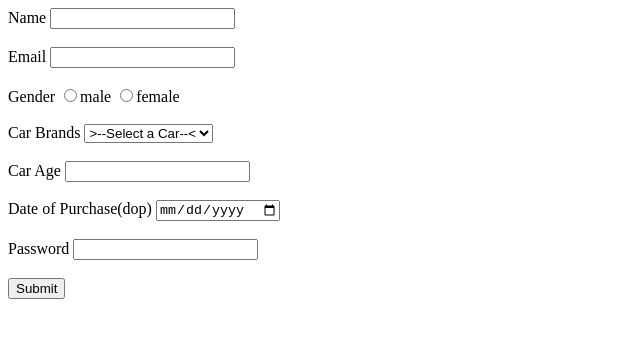
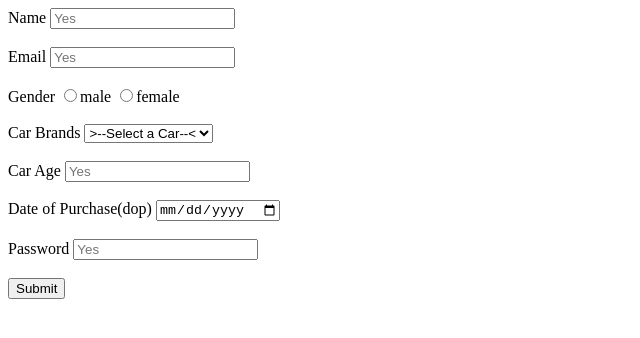
Before and after one commit to acciojob/car-insurance-form-alishajatav, a website: page main.html in a window 1280 px wide. Shown: the full height of the page, 0-640 px from the left. Drawn offline with Linux system fonts and the light colour scheme.

Commit message:
created a submission

```diff
--- a/main.html
+++ b/main.html
@@ -10,10 +10,10 @@
 	<!-- the entire body must be written by student -->
 	<form>
 		<label>Name</label>
-		<input type="Text" id="name"  name="Name"required="yes"><br><br>
+		<input type="Text" id="name"  name="Name"required="yes" placeholder="Yes"><br><br>
 
 			<label>Email</label>
-		<input type="email" id="email" name="Email"required="yes"><br><br>
+		<input type="email" id="email" name="Email"required="yes"  placeholder="Yes"><br><br>
 
 		<label>Gender</label>
 		<input type="radio" required="yes" name="Gender" value="male">male
@@ -23,7 +23,7 @@
 		<!-- <label>Gender</label> --><br><br>
 
 		<label>Car Brands</label>
-		<select id="cars" name="Car Brands">
+		<select id="cars" name="Car Brands" >
 			<option value="">>--Select a Car--<</option>
 			<option value="BMW" > BMW</option>
 			<option value="Audi">Audi</option>
@@ -32,13 +32,13 @@
 		<br><br>
 
 		<label>Car Age</label>
-		<input type="number" id="carage" name="Car Age" required="yes"><br><br>
+		<input type="number" id="carage" name="Car Age" required="yes"  placeholder="Yes"><br><br>
 
         <label>Date of Purchase(dop)</label>
-		<input type="date" id="dap" name="Date of Purchase(dop)" required="yes"><br><br>
+		<input type="date" id="dap" name="Date of Purchase(dop)" required="yes"  placeholder="Yes"><br><br>
 
 		<label>Password</label>
-		<input type="password" id="password" name="password" required="yes"><br><br>
+		<input type="password" id="password" name="password" required="yes"  placeholder="Yes"> <br><br>
 
 
 		<input type="submit" name="Submit Button">
```
